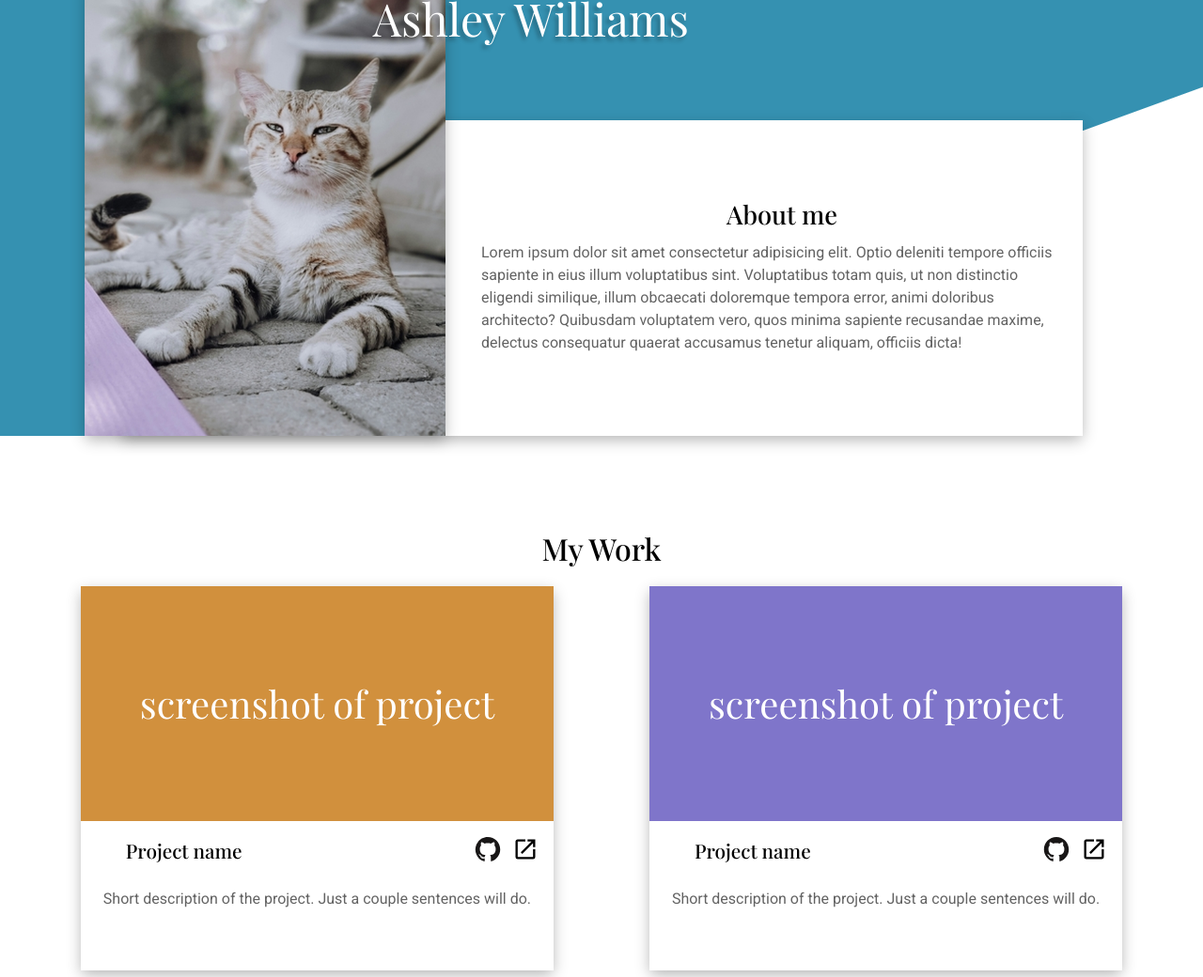
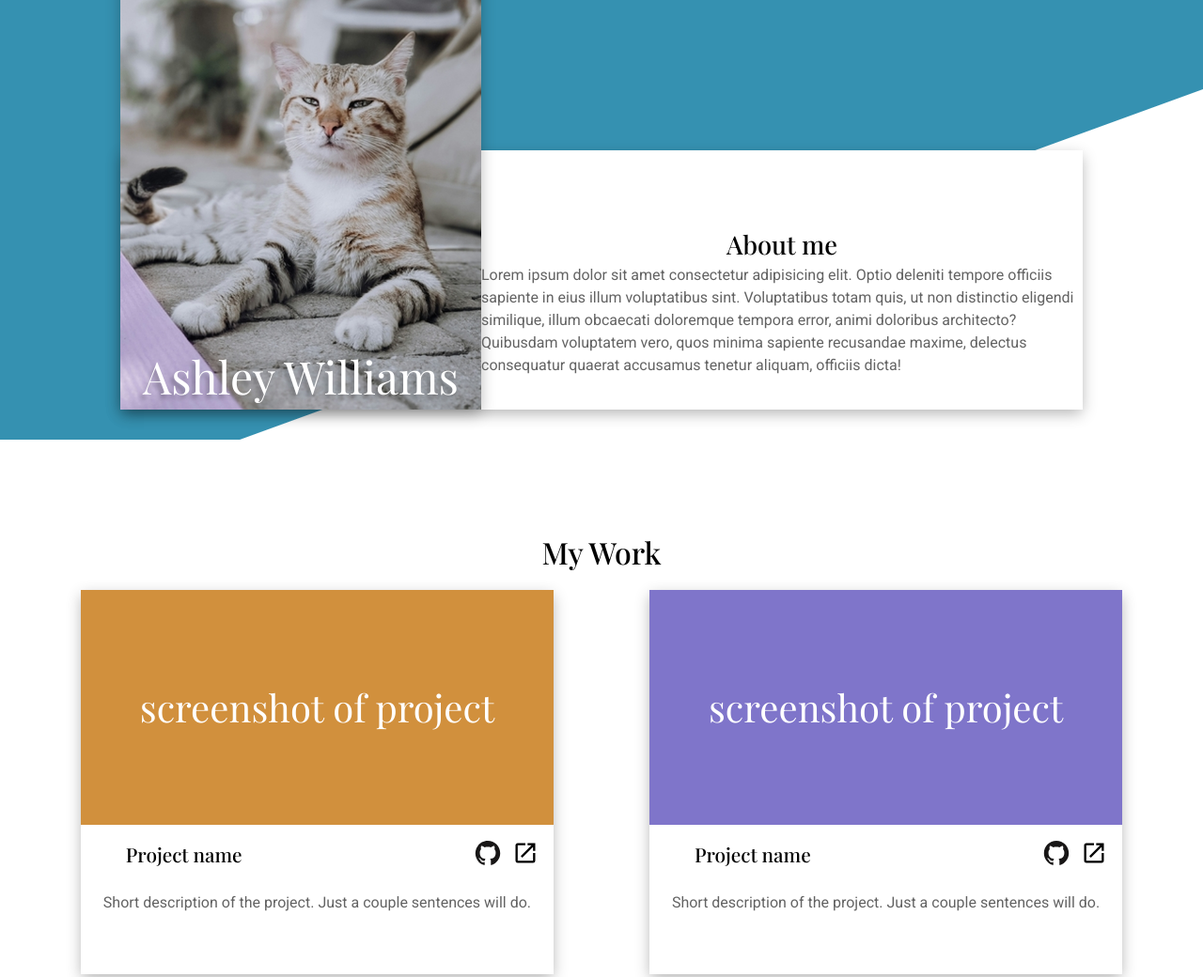
Before and after one commit to CopyypoC/odin-homepage, a plain HTML site: page index.html in a window 1280 px wide. Shown: the top 1040 px of the page at 94% size. Drawn offline with nearby package versions, Linux system fonts and the light colour scheme; a web font is replaced by a local one.

Commit message:
refactor: about img text layout

```diff
--- a/index.html
+++ b/index.html
@@ -17,17 +17,16 @@
   <header class="header-about">
     <section class="about-me-container">
       <figure class="about-img-container">
-        <div class="img-name-container">
-          <img class="about-img" src="images/about-cat-756w.jpg" srcset="
+        <img class="about-img" src="images/about-cat-756w.jpg" srcset="
             images/about-cat-567w.jpg 567w,
             images/about-cat-756w.jpg 756w,
             images/about-cat-1134w.jpg 1134w" sizes="
             (max-width: 500px) 80vw,
             (max-width: 1000px) 45vw,
             30vw" alt="Cat" />
-          <figcaption>
-            <h1 class="about-name heading">Ashley Williams</h1>
-          </figcaption>
+        <figcaption>
+          <h1 class="about-name heading">Ashley Williams</h1>
+        </figcaption>
 
       </figure>
       <h2 class="heading about-me">About me</h2>
--- a/style.css
+++ b/style.css
@@ -83,6 +83,7 @@ body {
 /* About me */
 .header-about {
   background-image: var(--bg-slant-mobile);
+  padding: 2rem;
 }
 
 header p {
@@ -90,37 +91,33 @@ header p {
 }
 
 .about-img-container {
-  padding: 1rem;
   display: grid;
-  place-content: center;
+  box-shadow: var(--drop-shadow-1);
+  width: fit-content;
+  margin: auto;
 }
 
-.img-name-container {
-  position: relative;
-  box-shadow: var(--drop-shadow-1);
+.about-img,
+.about-img-container figcaption {
+  grid-area: 1/1;
+}
+
+.about-img-container figcaption {
+  display: grid;
+  align-items: flex-end;
 }
 
 .about-name {
-  position: absolute;
+  max-width: 100cqw;
   font-weight: 400;
-  bottom: 0;
-  left: 50%;
-  transform: translate(-50%);
-  font-size: 12cqw;
+  font-size: 10cqw;
   color: white;
   text-shadow: var(--text-shadow-1);
 }
 
 .about-me {
+  margin-top: 1rem;
   font-size: 1.7rem;
-}
-
-.about-me-container {
-  margin: 0 var(--mobile-side-margin);
-}
-
-.about-me-container p {
-  margin: 8px 1rem;
 }
 
 .about-links-container {
@@ -257,19 +254,14 @@ footer {
   }
 
   .about-name {
-    top: 0;
-    right: 0;
+    /* top: 0;
+    right: 0; */
     font-size: 3rem;
     color: white;
     text-shadow: var(--text-shadow-1);
     overflow-wrap: normal;
     white-space: nowrap;
-    transform: translate(60%);
-  }
-
-  .img-name-container {
-    margin-top: 60px;
-    right: 10%;
+    /* transform: translate(60%); */
   }
 
   .about-me {
```
